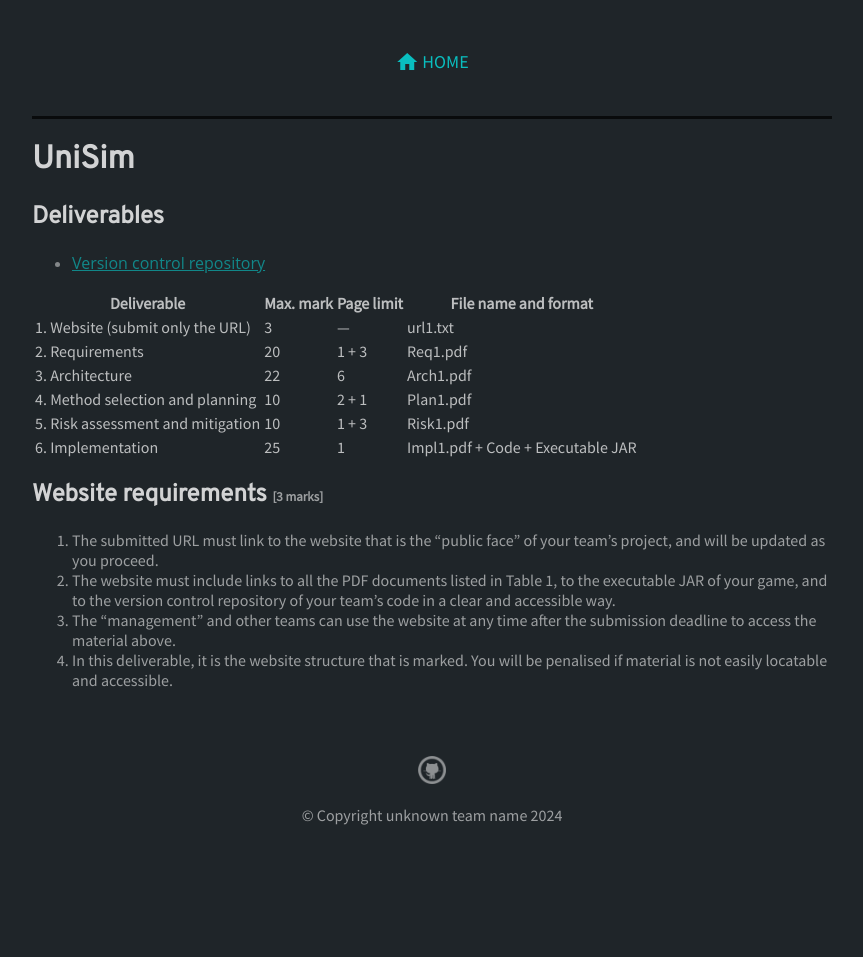
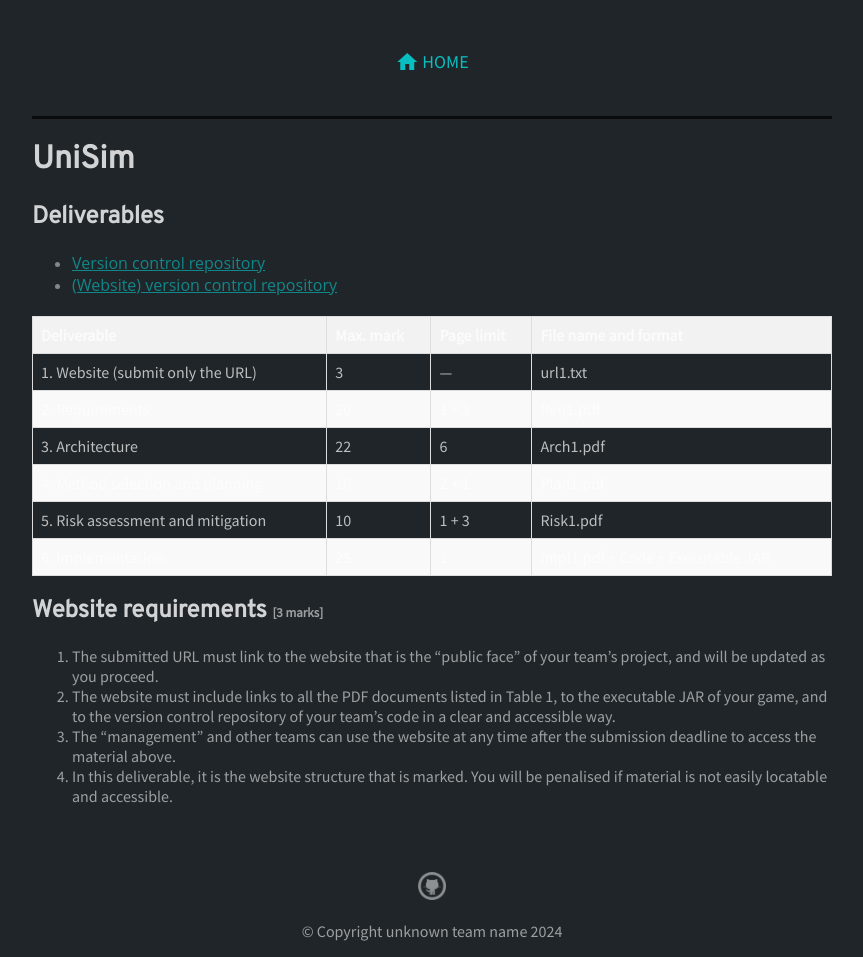
Before and after one commit to l-hanson-dev/ENG1-UniSim-website, a Jekyll site: the page built from index.md, in a window 1280 px wide and 957 px high. Shown: the whole window, without its empty margins (208-1071 px from the left). Built offline with Jekyll 4.4.1, drawn with Linux system fonts in a browser that asks for light colours.

Commit message:
Content and styling

```diff
--- a/index.md
+++ b/index.md
@@ -10,6 +10,7 @@ layout: default
 ## Deliverables
 
 * [Version control repository](https://github.com/l-hanson-dev/ENG1-UniSim)
+* [(Website) version control repository](https://github.com/l-hanson-dev/ENG1-UniSim-website)
 
 | Deliverable                             | Max. mark | Page limit    | File name and format   |
 |-----------------------------------------|-----------|---------------|------------------------|
--- a/style/main.css
+++ b/style/main.css
@@ -204,6 +204,31 @@ pre {
   font-size: small;
 }
 
+table {
+  width: 100%;
+  border-collapse: collapse; /* Ensures borders don't double up */
+  margin: 20px 0;
+}
+
+table, th, td {
+  border: 1px solid #dddddd; /* Adds border to table, headers, and cells */
+  padding: 8px;
+}
+
+th {
+  background-color: #f2f2f2; /* Adds shading to table headers */
+  text-align: left; /* Aligns header text to the left */
+}
+
+tr:nth-child(even) {
+  background-color: #f9f9f9; /* Adds slight background color to even rows */
+}
+
+td {
+  text-align: left; /* Ensures all cell content is left-aligned */
+}
+
+
 /* Tablet kinda adjustments */
 @media screen and (max-width: 910px) {
     #mainContent {
```
Also changed, not shown: README.md.
